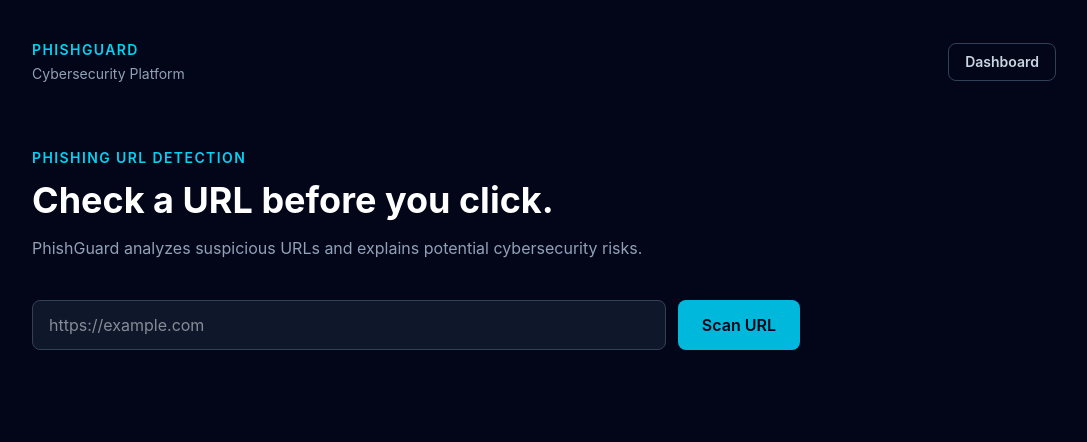
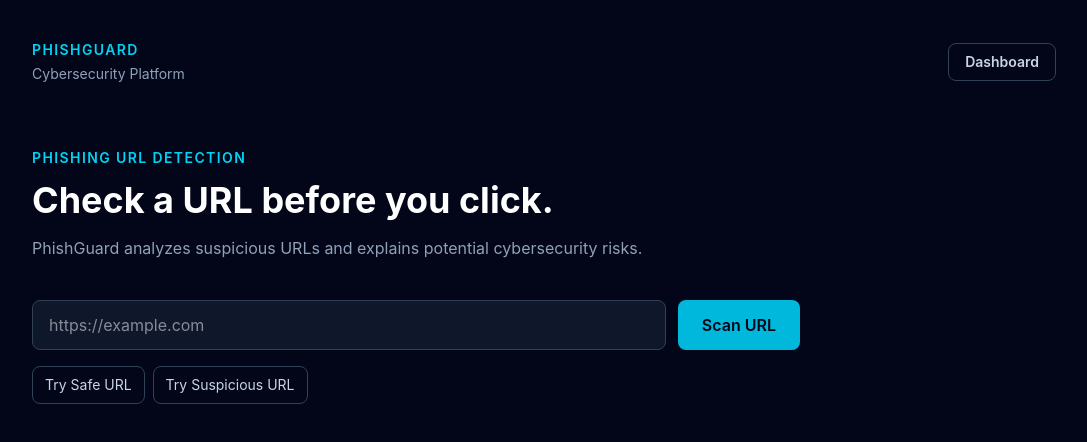
Before and after one commit to malikanas981/PhishGuard, a React app in the folder frontend/: page / in a window 1280 px wide. Shown: the top 442 px of the page, without its empty margins (96-1183 px from the left). Built offline with nearby package versions, Linux system fonts and the light colour scheme; the HTML template or start-up script is replaced by a standard one.

Commit message:
Improve scan result explanation

```diff
--- a/frontend/src/App.jsx
+++ b/frontend/src/App.jsx
@@ -98,6 +98,24 @@ function Scanner() {
             </button>
           </div>
 
+                    <div className="mt-4 flex flex-wrap gap-2">
+            <button
+              type="button"
+              onClick={() => setUrl('https://example.com')}
+              className="rounded-lg border border-slate-700 px-3 py-2 text-sm text-slate-300 hover:border-cyan-400 hover:text-cyan-400"
+            >
+              Try Safe URL
+            </button>
+
+            <button
+              type="button"
+              onClick={() => setUrl('http://192.168.1.10/login')}
+              className="rounded-lg border border-slate-700 px-3 py-2 text-sm text-slate-300 hover:border-cyan-400 hover:text-cyan-400"
+            >
+              Try Suspicious URL
+            </button>
+          </div>
+
           {error && (
             <div className="mt-6 rounded-lg border border-red-500/30 bg-red-500/10 p-4 text-red-300">
               {error}
@@ -107,6 +125,9 @@ function Scanner() {
           {result && (
             <div className="mt-8 rounded-xl border border-slate-800 bg-slate-900 p-6">
               <h2 className="text-2xl font-bold">Scan Result</h2>
+              <p className="mt-2 text-sm text-slate-400">
+                Security analysis completed. Review the risk score and detected indicators below.
+              </p>
 
               <div className="mt-5 grid gap-4 sm:grid-cols-3">
                 <div>
```
